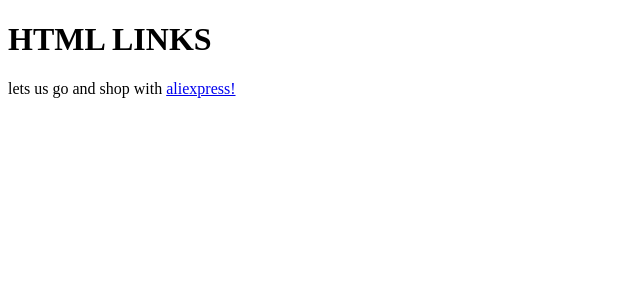
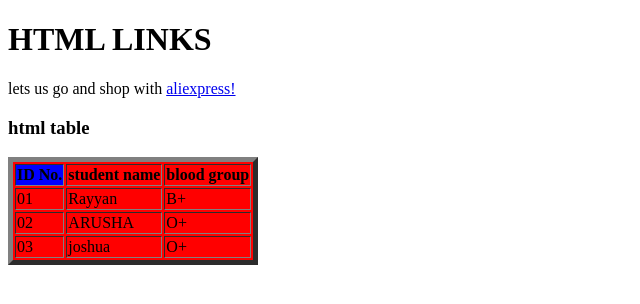
Before and after one commit to coderjoshua800/web-development, a plain HTML site: page module1/lesson3/activity.html in a window 1280 px wide. Shown: the whole page, without its empty margins (0-640 px from the left). Drawn offline with Linux system fonts and the light colour scheme.

Commit message:
my activity5

```diff
--- a/module1/lesson3/activity.html
+++ b/module1/lesson3/activity.html
@@ -7,6 +7,29 @@
             <P>lets us go and shop with
                 <a href="http://best.aliexpress.com/?gad_source=1&gad_campaignid=22827234946&gbraid=0AAAAAqQ1gVzQYnE4pJPiA8OKrnOsvNG9Z&gclid=Cj0KCQjwzaXFBhDlARIsAFPv-u-4DmTbKSm4AwAvUPBiICFoJi4HLoz_MT-Z1fkjfYV0keQmdTH1pZYaAp4fEALw_wcB">aliexpress!</a>
                    </P>
+                   <h3>html table</h3>
+                   <table border="5" bgcolor="red">
+                    <tr>
+                        <th bgcolor="blue">ID No.</th>
+                        <th>student name</th>
+                        <th>blood group</th>
+                    </tr>
+                    <tr>
+                        <td>01</td>
+                        <td>Rayyan</td>
+                        <td>B+</td>
+                    </tr>
+                    <tr>
+                        <td>02</td>
+                        <td>ARUSHA</td>
+                        <td>O+</td>
+                    </tr>
+                    <tr>
+                        <td>03</td>
+                        <td>joshua</td>
+                        <td>O+</td>
+                    </tr>
+                   </table>
         </body>
     </head>
 </html>
```
Also changed, not shown: module1/lesson5/activity.html (added, +35 -0 lines), module1/lesson5/download (12).jpg (added).
